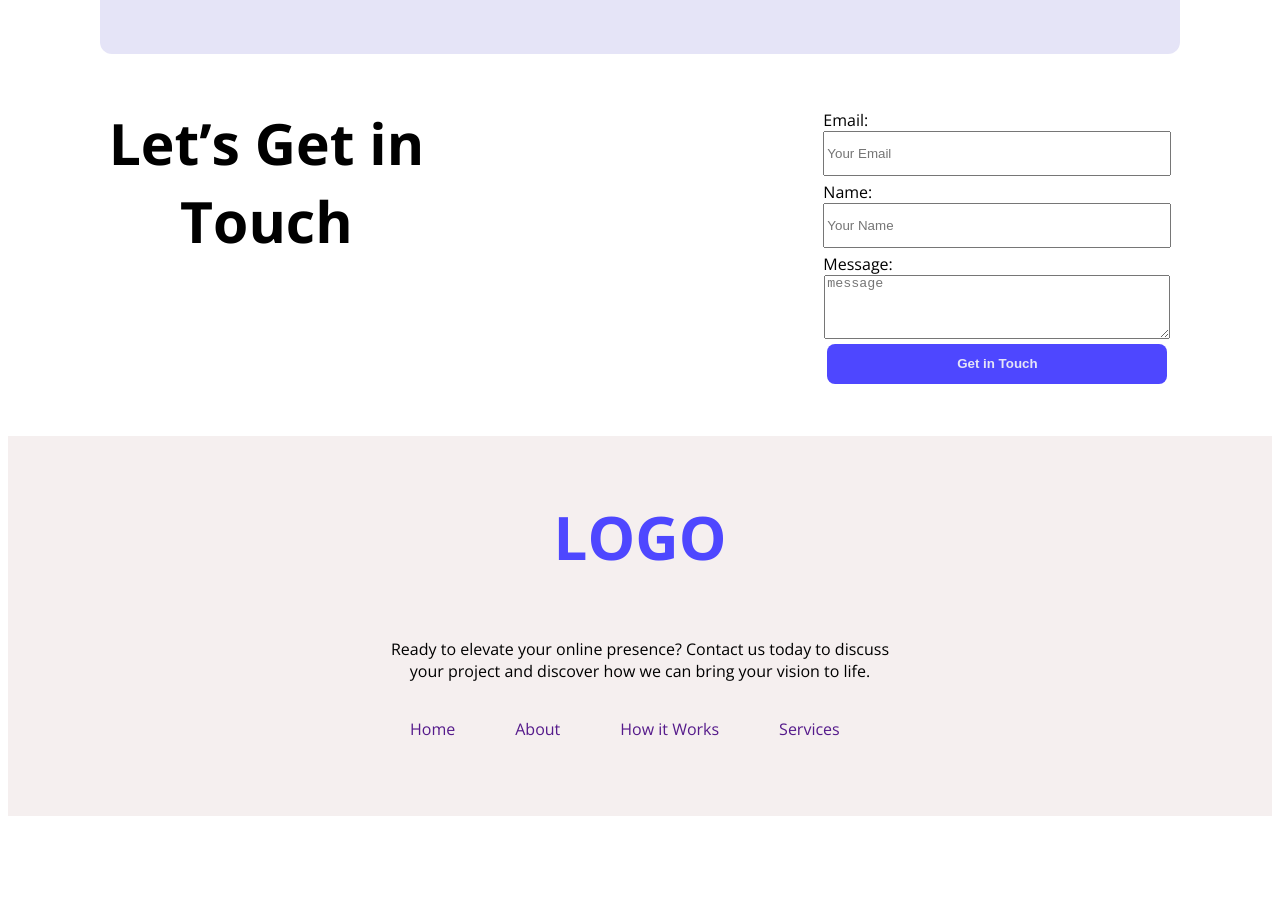
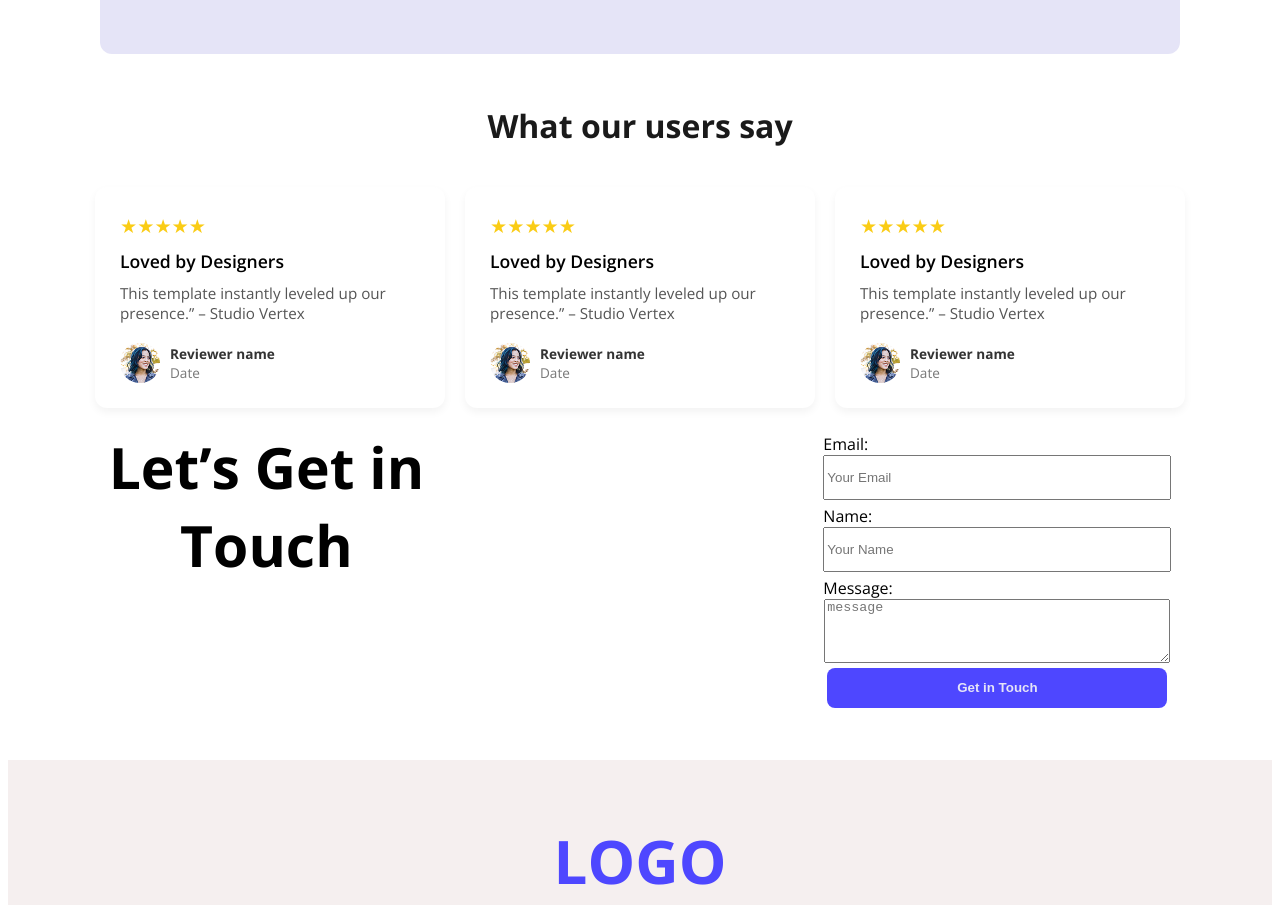
Before and after one commit to mahmudulhasan71/first-assignment, a plain HTML site: page index.html in a window 1280 px wide. Shown: the part 1562-2467 px from the top of the page. Before the commit the page ends 2386 px from the top, so only its background shows below. Drawn offline with nearby package versions, Linux system fonts and the light colour scheme.

Commit message:
add testimonial

```diff
--- a/index.html
+++ b/index.html
@@ -58,6 +58,38 @@
             </div>
 
         </section>
+
+        <section>
+            <div class="testimonial">
+                <h2>What our users say</h2>
+                <div class="testimonials">
+                    <div class="card">
+                        <div class="stars">★★★★★</div>
+                        <div class="title">Loved by Designers</div>
+                        <div class="text">This template instantly leveled up our presence.” – Studio Vertex</div>
+                        <div class="reviewer"> <img src="Assets/avatar.png" alt="Reviewer" />
+                            <div class="reviewer-info"> <strong>Reviewer name</strong> <span>Date</span> </div>
+                        </div>
+                    </div>
+                    <div class="card">
+                        <div class="stars">★★★★★</div>
+                        <div class="title">Loved by Designers</div>
+                        <div class="text">This template instantly leveled up our presence.” – Studio Vertex</div>
+                        <div class="reviewer"> <img src="Assets/avatar.png" alt="Reviewer" />
+                            <div class="reviewer-info"> <strong>Reviewer name</strong> <span>Date</span> </div>
+                        </div>
+                    </div>
+                    <div class="card">
+                        <div class="stars">★★★★★</div>
+                        <div class="title">Loved by Designers</div>
+                        <div class="text">This template instantly leveled up our presence.” – Studio Vertex</div>
+                        <div class="reviewer"> <img src="Assets/avatar.png" alt="Reviewer" />
+                            <div class="reviewer-info"> <strong>Reviewer name</strong> <span>Date</span> </div>
+                        </div>
+                    </div>
+                </div>
+            </div>
+        </section>
         <section class="form-section">
             <div class="form-title">
                 <p>Let’s Get in <br> Touch</p>
@@ -80,6 +112,7 @@
 
             </div>
         </section>
+
     </main>
     <!-- footer-section -->
     <footer class="footer-sec">
--- a/style.css
+++ b/style.css
@@ -1,19 +1,18 @@
-
-*{
+* {
     padding-top: 0px;
     margin-top: 0px;
 
 }
 
 .open-sans {
-  font-family: "Open Sans", sans-serif;
-  font-optical-sizing: auto;
-  font-style: normal;
-  font-variation-settings:
-    "wdth" 100;
+    font-family: "Open Sans", sans-serif;
+    font-optical-sizing: auto;
+    font-style: normal;
+    font-variation-settings:
+        "wdth" 100;
 }
 
-.hero-bg{
+.hero-bg {
     background-image: url("Assets/Hero-bg.png");
     width: 100%;
     height: 100vh;
@@ -22,8 +21,9 @@
     background-position: center;
     /* position:absolute; */
 }
+
 /* navigation-bar */
-.nav-bar{
+.nav-bar {
     max-width: 1140px;
     height: 120px;
     display: flex;
@@ -33,17 +33,19 @@
 
 
 }
-.nav-bar h4{
+
+.nav-bar h4 {
 
 
-    color:#4E47FF;
+    color: #4E47FF;
     font-size: 32px;
     padding: 12px;
     margin-top: 24px;
 
 
 }
-.capsul{
+
+.capsul {
     width: 118px;
     height: 36px;
     background-color: #4E47FF;
@@ -51,14 +53,19 @@
     border-radius: 8px;
 
 }
-.nav-bar .capsul a{
+
+.capsul:hover {
+    background-color: #2511b9;
+}
+
+.nav-bar .capsul a {
     text-decoration: none;
     color: #FFFFFF;
 }
 
 /* header-content */
 
-.content{
+.content {
     max-width: 905px;
     height: 237px;
     text-align: center;
@@ -66,56 +73,66 @@
 
     position: relative;
 }
-.content p{
+
+.content p {
     font-size: 54px;
     font-weight: bold;
 
 }
-.content .capsul{
-    margin-top:0px;
+
+.content .capsul {
+    margin-top: 0px;
     width: 148px;
     height: 42px;
 
 }
-.content .capsul a{
+
+.content .capsul a {
     text-decoration: none;
     color: #FFFFFF;
 
 }
+
 /* main-section */
-.action-webflow{
+.action-webflow {
     max-width: 1080px;
     height: 312px;
-    /* background-color: antiquewhite; */
+
     display: flex;
     justify-content: space-around;
     align-items: center;
     margin: 90px auto;
 }
-.action-webflow .action{
+
+.action-webflow .action {
     max-width: 500px;
     height: 200px;
 
 }
-.action-webflow .action .title{
+
+.action-webflow .action .title {
     font-size: 34px;
     font-weight: bold;
 }
-.action-webflow .action p{
+
+.action-webflow .action p {
     font-size: 16px;
 }
-.action-webflow .action .preview-btn{
+
+.action-webflow .action .preview-btn {
     width: 220px;
     height: 44px;
 
 }
-.action-webflow .action .preview-btn a{
+
+.action-webflow .action .preview-btn a {
     text-decoration: none;
-    color:#FFFFFF;
+    color: #FFFFFF;
     font-weight: bold;
 }
+
 /* webflow */
-.webflow img{
+.webflow img {
     border: none;
     border-radius: 26px;
 }
@@ -124,32 +141,105 @@
 
 
 
-.user{
+.user {
     max-width: 1080px;
     height: 312px;
     justify-content: center;
     margin: 50px auto;
     background-color: #e5e4f7;
-    border:none;
+    border: none;
     border-radius: 12px;
     text-align: center;
 }
-.user .title{
+
+.user .title {
     font-size: 30px;
     font-weight: bold;
     padding-top: 50px;
     /* margin: 50px; */
 }
-.user .activity{
+
+.user .activity {
     display: flex;
     gap: 130px;
     text-align: center;
     justify-content: center;
     margin-top: 40px;
 }
-.user .activity span{
+
+.user .activity span {
     font-weight: bold;
     font-size: 75px;
+}
+
+/* testimonial */
+h2 {
+    text-align: center;
+    font-size: 2rem;
+    margin-bottom: 40px;
+    color: #1a1a1a;
+}
+
+.testimonials {
+    display: flex;
+    flex-wrap: wrap;
+    gap: 20px;
+    justify-content: center;
+}
+
+.card {
+    background: white;
+    border-radius: 12px;
+    box-shadow: 0 4px 8px rgba(0, 0, 0, 0.05);
+    padding: 25px;
+    max-width: 300px;
+    flex: 1;
+
+}
+.card:hover{
+    background-color: rgb(233, 234, 244);
+
+}
+
+.stars {
+    color: #facc15;
+    font-size: 1.2rem;
+    margin-bottom: 10px;
+}
+
+.title {
+    font-weight: 600;
+    font-size: 1.1rem;
+    margin-bottom: 10px;
+}
+
+.text {
+    color: #555;
+    font-size: 0.95rem;
+    margin-bottom: 20px;
+}
+
+.reviewer {
+    display: flex;
+    align-items: center;
+    gap: 10px;
+}
+
+.reviewer img {
+    width: 40px;
+    height: 40px;
+    border-radius: 50%;
+    object-fit: cover;
+}
+
+.reviewer-info {
+    font-size: 0.85rem;
+    color: #777;
+}
+
+.reviewer-info strong {
+    color: #333;
+    display: block;
 }
 
 
@@ -168,43 +258,51 @@
 
 
 
-.form-section{
+
+.form-section {
     display: flex;
     max-width: 1080px;
     height: 312px;
-    justify-content:space-around;
+    justify-content: space-around;
     text-align: center;
     gap: 382px;
     margin: 20px auto;
 }
-.form-title{
+
+.form-title {
     font-weight: bold;
     font-size: 57px;
 
 }
-.form{
+
+.form {
     max-width: 480px;
     height: 460px;
     float: right;
 
 
 }
-.form label{
+
+.form label {
     float: left;
     margin-top: 5px;
 }
-.form input{
+
+.form input {
     width: 340px;
     height: 40px;
 }
-.form .comment{
+
+.form .comment {
     width: 340px;
     height: 60px;
 }
-.form .sub-btn{
+
+.form .sub-btn {
     width: 340px;
-    height:40px ;
+    height: 40px;
 }
+
 .form .sub-btn a {
     text-decoration: none;
     font-weight: bold;
@@ -213,14 +311,21 @@
 
 
 
+
+
+
+
+
+
 /* footer */
 
-.footer-sec{
-    background-color:#f5efef;
+.footer-sec {
+    background-color: #f5efef;
 
 
 }
-.footer-sec .text{
+
+.footer-sec .text {
     max-width: 520px;
     height: 380px;
     justify-content: center;
@@ -229,25 +334,27 @@
 
 
 }
-.footer-sec .text h3{
+
+.footer-sec .text h3 {
     padding-top: 60px;
     font-weight: bold;
     font-size: 60px;
     color: #4E47FF;
 }
-.footer-sec .text p{
+
+.footer-sec .text p {}
+
+.footer-sec .text .flex {
+    display: flex;
 
 }
-.footer-sec .text .flex{
-    display: flex;
-    /* gap: 30px; */
-}
-.footer-sec .text .flex p{
-    /* display: flex; */
-    /* gap: 20px; */
+
+.footer-sec .text .flex p {
+
     margin: 20px 30px;
 }
-.footer-sec .text .flex a{
+
+.footer-sec .text .flex a {
     text-decoration: none;
     gap: 30px;
 }
```
Lines whose indentation alone changed are shown as unchanged.
